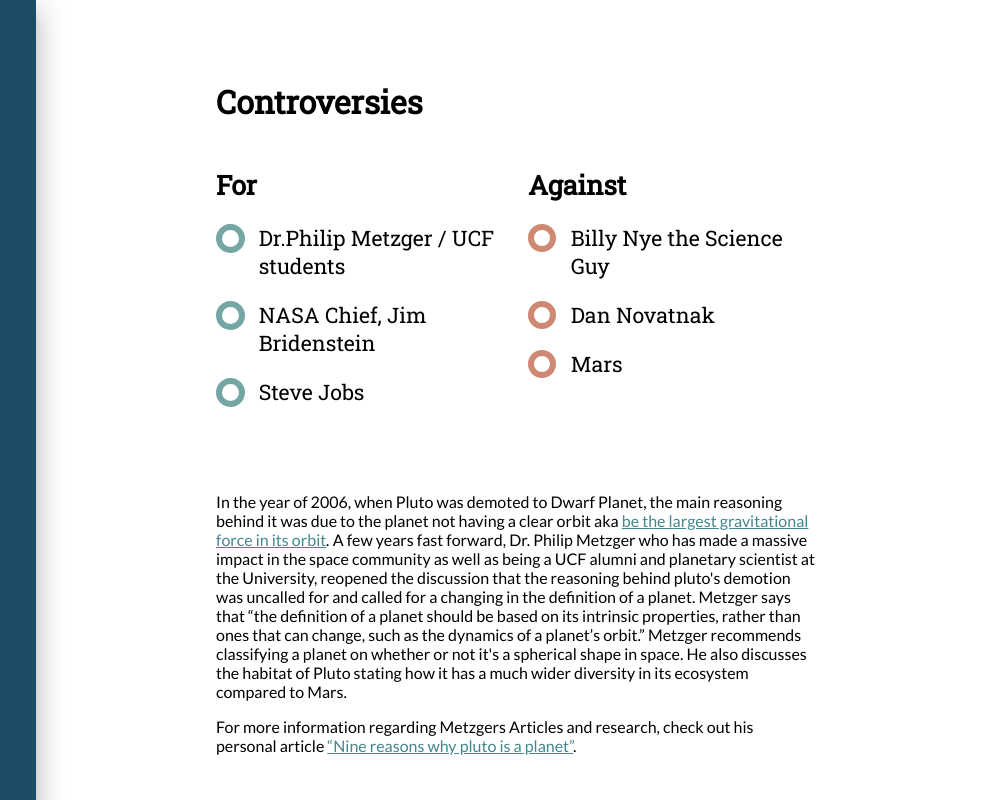
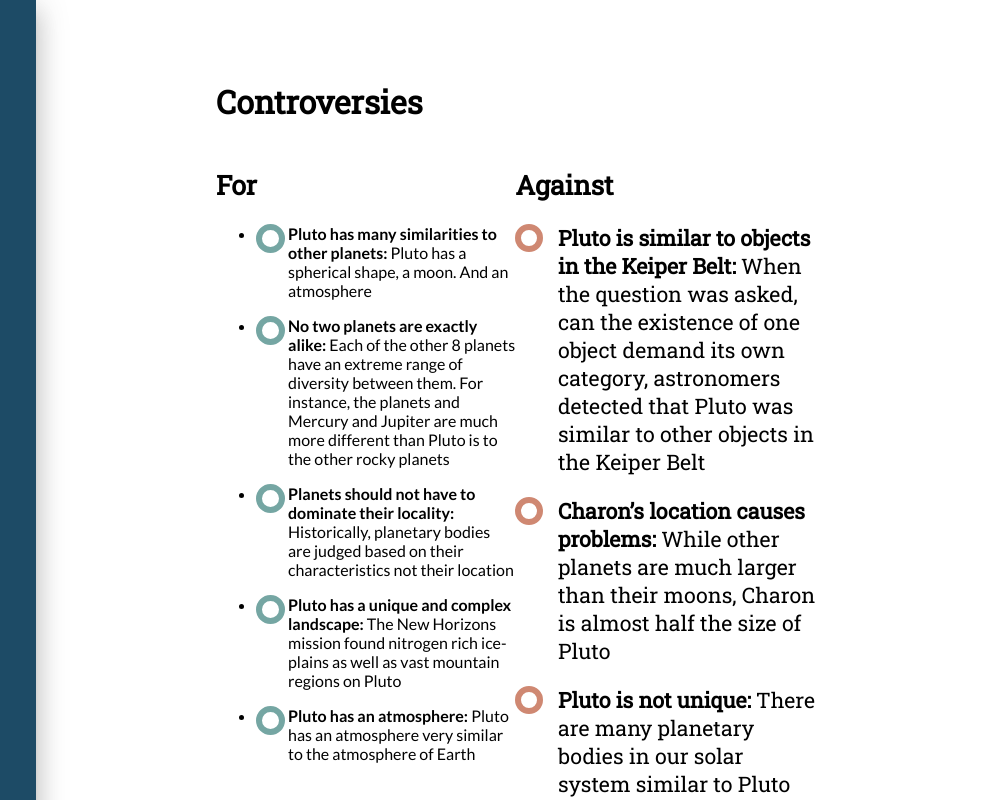
Before and after one commit to sdolbey/planet9, a plain HTML site: page controversies.html in a window 1280 px wide. Shown: the top 800 px of the page, 284-1280 px from the left. Drawn offline with Linux system fonts and the light colour scheme.

Commit message:
Add files via upload

```diff
--- a/controversies.html
+++ b/controversies.html
@@ -33,18 +33,21 @@
         <div class="grid2">
           <div>
             <h2>For</h2>
-            <ul class="controversies for">
-              <li>Dr.Philip Metzger / UCF students</li>
-              <li>NASA Chief, Jim Bridenstein</li>
-              <li>Steve Jobs</li>
+            <ul class="Reasons for">
+              <li><strong>Pluto has many similarities to other planets:</strong> Pluto has a spherical shape, a moon. And an atmosphere</li>
+              <li><strong>No two planets are exactly alike:</strong> Each of the other 8 planets have an extreme range of diversity between them. For instance, the planets and Mercury and Jupiter are much more different than Pluto is to the other rocky planets</li>
+              <li><strong>Planets should not have to dominate their locality:</strong> Historically, planetary bodies are judged based on their characteristics not their location</li>
+              <li><strong>Pluto has a unique and complex landscape:</strong> The New Horizons mission found nitrogen rich ice-plains as well as vast mountain regions on Pluto </li>
+              <li><strong>Pluto has an atmosphere: </strong>Pluto has an atmosphere very similar to the atmosphere of Earth </li>
             </ul>
           </div>
           <div>
             <h2>Against</h2>
             <ul class="controversies against">
-              <li>Billy Nye the Science Guy</li>
-              <li>Dan Novatnak</li>
-              <li>Mars</li>
+              <li><strong>Pluto is similar to objects in the Keiper Belt:</strong> When the question was asked, can the existence of one object demand its own category, astronomers detected that Pluto was similar to other objects in the Keiper Belt</li>
+              <li><strong>Charon’s location causes problems:</strong> While other planets are much larger than their moons, Charon is almost half the size of Pluto</li>
+              <li><strong>Pluto is not unique:</strong> There are many planetary bodies in our solar system similar to Pluto and with the new definition, these objects can also be classified</li>
+              <li><strong>Eris to outrank Pluto:</strong> In 2005 a astronomical body, Eris, was found to be larger than Pluto</li>
             </ul>
           </div>
         </div>
```
Also changed, not shown: history.html (+1 -1 lines), index.html (+1 -1 lines), join-us.html (+1 -1 lines).
